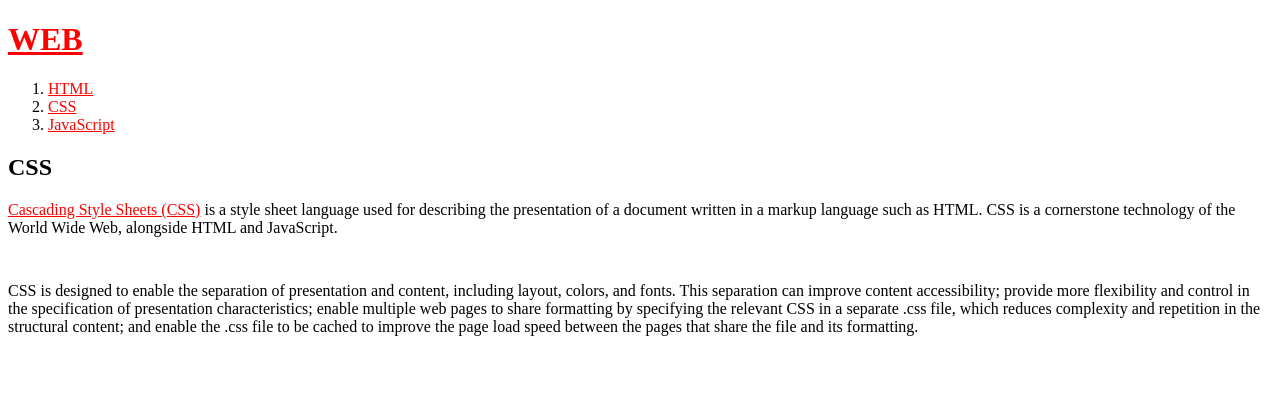
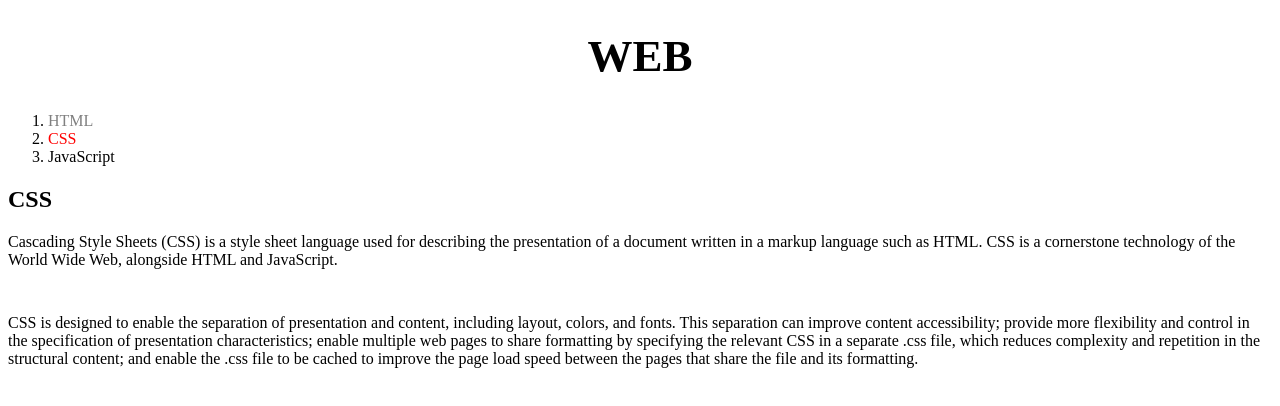
Before and after one commit to chjin777/web, a plain HTML site: page 2.html in a window 1280 px wide. Drawn offline with Linux system fonts and the light colour scheme.

Commit message:
CSS selector exercise

```diff
--- a/2.html
+++ b/2.html
@@ -13,8 +13,19 @@
   gtag('config', 'G-MMDG851Z6X');
 </script>
 <style>
+#active {
+  color:red;
+}
+.saw {
+  color:gray;
+}
 a {
-  color:red;
+  color:black;
+  text-decoration: none;
+}
+h1 {
+  font-size:45px;
+  text-align: center
 }
 </style>
 </head>
@@ -22,8 +33,8 @@ a {
 <body>
   <h1><a href="index.html">WEB</font></a></h1>
   <ol>
-    <li><a href="1.html">HTML</a></li>
-    <li><a href="2.html">CSS</a></li>
+    <li><a href="1.html" class="saw">HTML</a></li>
+    <li><a href="2.html" class="saw active" id="active">CSS</a></li>
     <li><a href="3.html">JavaScript</a></li>
   </ol>
   <!--
```
